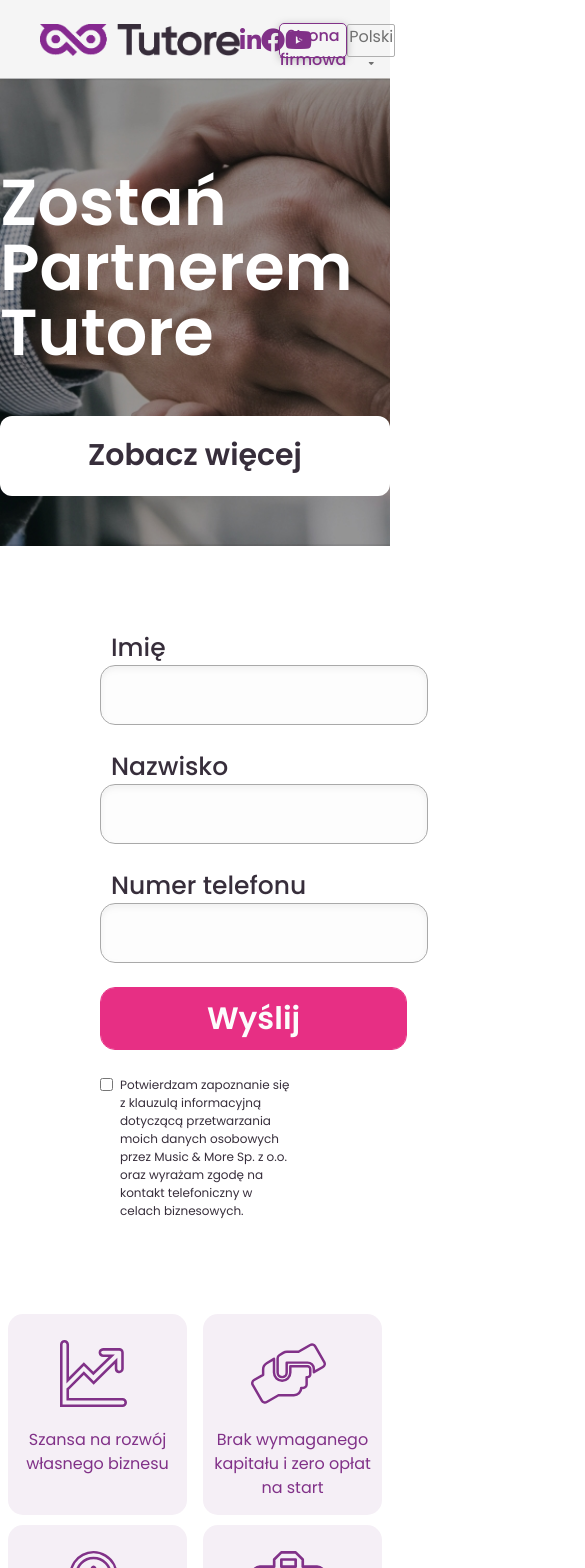
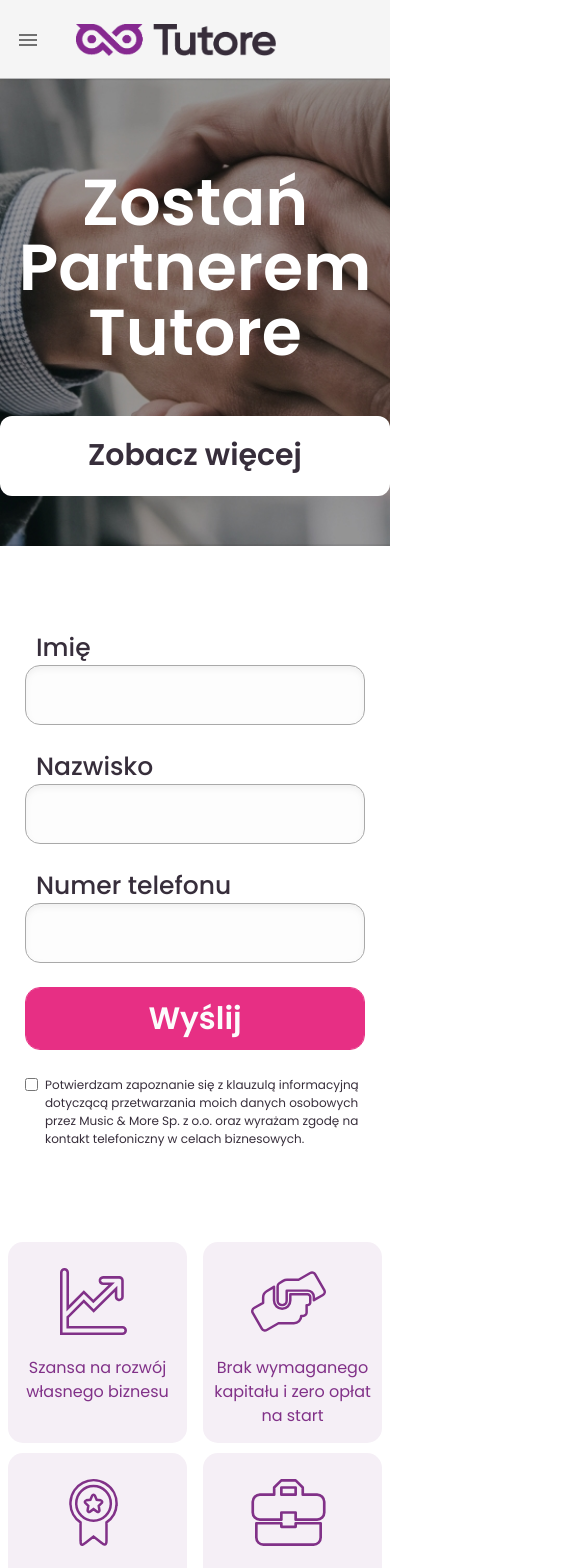
Before and after one commit to VladWorkRepo/tutore-page, a Vue app: page / in a window 390 px wide. Shown: the top 1568 px of the page, 585 px wide, since content can reach past the window. Built offline with nearby package versions, Linux system fonts and the light colour scheme.

Commit message:
responsive xs sm + hamburger

```diff
--- a/src/components/layouts/TheHeader.vue
+++ b/src/components/layouts/TheHeader.vue
@@ -2,72 +2,91 @@
     <nav>
         <v-app-bar
         flat
-
         style="height: 90px"
         >
+        <v-app-bar-nav-icon class="hamburger" @click="drawer = !drawer"></v-app-bar-nav-icon>
         <v-container style="height: 96px">
             <v-row class="ma-0">
-                <v-col offset-lg='1' offset-xl='2' lg='10' xl='8' style="height: 96px" class='d-flex align-center'>
+                <v-col offset-lg='1' offset-xl='2' lg='10' xl='8' style="height: 96px" class='d-flex align-center jusify-space-between'>
                     <img width="200" src="../../assets/logo/main_logo.webp" alt="Tutore">
                     <v-spacer></v-spacer>
-                    <div class="actions d-flex align-center justify-space-between">
-                        <div style="width: 25%" class="actions_social d-flex justify-space-between">
-                            <i class="fab fa-linkedin-in" style="font-size:24px; color:#813188"></i>
-                            <i class="fab fa-facebook" style="font-size:24px; color:#813188"></i>
-                            <i class="fab fa-youtube" style="font-size:24px; color:#813188" ></i>
-                        </div>
-                        <button class="actions_button">Strona firmowa</button>
-                        <v-menu offset-y>
-                            <template v-slot:activator="{ on }">
-                                <button class="dropdown_button" v-on="on">
-                                    Polski
-                                    <i class="fas fa-caret-down" style="font-size:8px; color:#707070" ></i>
-                                </button>
-                            </template>
-                            <v-list>
-                                <v-list-item >
-                                    <v-list-item-title>Francuski</v-list-item-title>
-                                </v-list-item>
-                            </v-list>
-                        </v-menu>
+                    <div class="action-btn">
+                      <basic-head-buttons></basic-head-buttons>
                     </div>
                 </v-col>
             </v-row>
         </v-container>
         </v-app-bar>
 
+         <v-navigation-drawer class="nav-draw" app v-model="drawer" >
+            <v-list>
+                <v-list-item>
+                    <v-list-item-content class="list-items">
+                        <basic-head-buttons mode="column-direction" action-mode="social-mode">
+                             <img width="200" src="../../assets/logo/main_logo.webp" alt="Tutore">
+                        </basic-head-buttons>
+                    </v-list-item-content>
+                </v-list-item>
+            </v-list>
+        </v-navigation-drawer>
     </nav>
 </template>
 
+<script>
+import BasicHeadButtons from '../ui/BasicHeadButtons.vue';
+
+export default {
+    components: {
+        BasicHeadButtons
+    },
+    data() {
+        return {
+            drawer: false
+        };
+    }
+}
+</script>
 <style scoped>
-.actions {
-     width: 40%;
+.nav-draw {
+    display: none;
 }
-.actions_button {
-    width: 165px;
-    height: 35px;
-    font-weight: 500;
-    color: #813188;
-    border: 1px solid #813188;
-    border-radius: 5px;
-    box-shadow: 0 2px 8px rgba(0, 0, 0, 0.26);
+.hamburger {
+    display: none;
+    align-items: flex-end;
+    color:#813188
 }
-
-.actions_button:hover {
-    background-color: #e6e1e7;;
+.action-btn {
+    margin-right: 0;
+    display: flex;
+    justify-content: flex-end;
 }
-
-.dropdown_button {
-    width: 130px;
-    height: 33px;
-    border: 1px solid #afafaf;
-    color: #707070;
-    border-radius: 2px;
+.list-items {
+    display: flex;
+    flex-direction: row;
+}
+@media screen and (max-width: 3000px) {
+.action-btn {
+   width: 60%;
+  }
 }
 
 @media screen and (max-width: 1904px) {
-.actions {
-   width: 50%;
+.action-btn {
+   width: 70%;
   }
 }
+
+@media screen and (max-width: 900px) {
+.hamburger {
+   display: flex;
+  }
+
+.action-btn {
+    display: none;
+}
+
+.nav-draw {
+    display: block;
+}
+}
 </style>
--- a/src/components/layouts/ThePromo.vue
+++ b/src/components/layouts/ThePromo.vue
@@ -3,7 +3,7 @@
         <v-row>
             <v-col xl='12'>
                 <div style="height:275px" class="d-flex align-end justify-center">
-                    <h1 style="font-size:65px; line-height:65px" class="white--text">Zostań Partnerem Tutore</h1>
+                    <h1 class="promo-title">Zostań Partnerem Tutore</h1>
                 </div>
             </v-col>
         </v-row>
@@ -20,6 +20,14 @@
     background: transparent url('../../assets/bg/promo_bg.jpg') center/cover no-repeat;
 }
 
+.promo .promo-title {
+    padding: 0 10px 0 10px;
+    text-align: center;
+    color: #fff;
+    font-size:65px;
+    line-height:65px;
+}
+
 button {
     height: 80px;
     width: 400px;
--- a/src/components/partner/PartnerTutore.vue
+++ b/src/components/partner/PartnerTutore.vue
@@ -1,10 +1,10 @@
 <template>
     <section class="partner">
         <v-row class="d-flex align-center">
-            <v-col offset-xl='0' offset-lg='0' offset-md='0' xl='5' lg='6' md='11' class='partner-bg'>
+            <v-col offset-xl='0' offset-lg='0' offset-md='0' offset-sm='1' cols='12' xl='5' lg='6' md='11' sm='10' class='partner-bg'>
                 <img src="../../assets/bg/partner-tutore-bg.png" alt="#">
             </v-col>
-            <v-col offset-xl='1' offset-lg='0' offset-md='1' xl='5' lg='6' md='10'>
+            <v-col offset-xl='1' offset-lg='0' offset-md='1'  offset-sm='1' cols='12' xl='5' lg='6' md='10' sm='10'>
                 <h2 class="partner-title">Czym zajmuje się Partner Tutore?</h2>
                 <p>Twoim zadaniem będzie reprezentowanie szkoły Tutore na lokalnym rynku. Do Twoich obowiązków będzie należało:</p>
                 <ul class="respons">
--- a/src/components/partner/StepByStep.vue
+++ b/src/components/partner/StepByStep.vue
@@ -1,10 +1,10 @@
 <template>
     <section class="step">
         <v-row class="d-flex align-end">
-            <v-col offset-xl='1' xl='4' lg='6' md='6' class="step-bg d-flex justify-center">
+            <v-col offset-xl='1' offset-lg='0' offset-md='0' offset-sm='1' cols='12' xl='4' lg='6' md='6' sm='10' class="step-bg d-flex justify-center">
                 <img src="../../assets/bg/steps-bg.png" alt="#">
             </v-col>
-            <v-col offset-xl='1' xl='4' lg='5' md='6'>
+            <v-col offset-xl='1'  offset-lg='0' offset-md='0' offset-sm='1' cols='12' xl='4' lg='5' md='6' sm='10'>
                 <h2 class="steps-title">Start krok po kroku</h2>
                 <div class="steps">
                     <div class="steps-content">
--- a/src/components/plates/DownPlates.vue
+++ b/src/components/plates/DownPlates.vue
@@ -4,7 +4,7 @@
             <v-col xl='3' lg='5'>
                 <h2 class="plates-title">Dlaczego warto?</h2>
             </v-col>
-            <v-col xl='12' lg='12' md='12' class="d-flex justify-space-around flex-wrap">
+            <v-col cols='12' xl='12' lg='12' md='12' sm='12' class="d-flex justify-space-around flex-wrap">
                 <div class="card">
                     <div class="card-icon">
                         <img src="../../assets/icons/hands-helping.svg" alt="reasons">
@@ -87,8 +87,15 @@
 }
 
 @media screen and (max-width: 1904px) {
-.plates {
-    padding: 145px 50px 0 50px;
+    .plates {
+        padding: 145px 50px 0 50px;
+    }
 }
+
+@media screen and (max-width: 600px) {
+    .card {
+        width: 290px;
+    }
 }
+
 </style>
--- a/src/components/plates/UpperPlates.vue
+++ b/src/components/plates/UpperPlates.vue
@@ -1,7 +1,7 @@
 <template>
     <section class="plates">
         <v-row>
-            <v-col offset-xl='1' offset-md='1' offset-lg='0' md='10' lg='12' xl="10" class="d-flex justify-space-around flex-wrap">
+            <v-col offset-xl='1' offset-md='1' offset-lg='0' offset-sm='1' cols='12' sm='10' md='10' lg='12' xl="10" class="d-flex justify-space-around flex-wrap">
                 <div class="card">
                     <div class="card-icon">
                         <img src="../../assets/icons/arrow.svg" alt="reasons">
--- a/src/components/ui/BasicForm.vue
+++ b/src/components/ui/BasicForm.vue
@@ -101,4 +101,46 @@
    padding: 84px 100px 84px 100px;
   }
 }
+
+@media screen and (max-width: 450px) {
+form {
+   padding: 84px 25px 84px 25px;
+}
+
+.inputField {
+    width: 100%;
+    height: 60px;
+    background: #FCFCFC 0% 0% no-repeat padding-box;
+    box-shadow: inset 0px 3px 6px #00000017;
+    border: 1px solid #707070;
+    border-radius: 15px;
+    opacity: 0.6;
+}
+
+.inputLabel {
+    width: 220px;
+    height: 35px;
+    margin-left: 11px;
+    display: block;
+    color: #372E3B;
+    font-size: 25px;
+    font-style: normal;
+    font-weight: 500;
+    line-height: 36px;
+}
+
+button {
+    width: 100%;
+    height: 63px;
+    background: #E72F84 0% 0% no-repeat padding-box;
+    border: 1px solid #E72F84;
+    border-radius: 15px;
+    color: #FCFCFC;
+    font-size: 31px;
+    font-weight: bold;
+}
+.white-text {
+    color: #FCFCFC;
+}
+}
 </style>
--- /dev/null
+++ b/src/components/ui/BasicHeadButtons.vue
@@ -0,0 +1,86 @@
+<template>
+
+    <div class="actions" :class="mode">
+          <div class="actions_social" :class="actionMode">
+            <i class="fab fa-linkedin-in" style="font-size:24px; color:#813188"></i>
+            <i class="fab fa-facebook" style="font-size:24px; color:#813188"></i>
+            <i class="fab fa-youtube" style="font-size:24px; color:#813188" ></i>
+        </div>
+        <button class="actions_button">Strona firmowa</button>
+        <v-menu offset-y>
+            <template v-slot:activator="{ on }">
+                <button class="dropdown_button" v-on="on">
+                    Polski
+                    <i class="ml-5 fas fa-caret-down" style="font-size:8px; color:#707070" ></i>
+                </button>
+            </template>
+            <v-list>
+                <v-list-item >
+                    <!-- langs goes here -->
+                </v-list-item>
+            </v-list>
+        </v-menu>
+        <slot class="slot"></slot>
+    </div>
+</template>
+
+<script>
+export default {
+    props: ['mode', 'actionMode']
+}
+</script>
+
+<style scoped>
+.actions {
+    width: 70%;
+    display: flex;
+    align-items: center;
+    justify-content: space-around;
+}
+
+.actions_social {
+    width: 25%;
+    display: flex;
+    justify-content: space-around;
+    align-items: space-between;
+}
+
+.social-mode {
+    width: 50%;
+}
+
+img {
+    margin-top: 20px;
+    margin-bottom: 30px;
+}
+
+.column-direction {
+    height: 220px;
+    display: flex;
+    flex-direction: column-reverse;
+    align-items: flex-start;
+    justify-content: space-between;
+}
+
+.actions_button {
+    width: 165px;
+    height: 35px;
+    font-weight: 500;
+    color: #813188;
+    border: 1px solid #813188;
+    border-radius: 5px;
+    box-shadow: 0 2px 8px rgba(0, 0, 0, 0.26);
+}
+
+.actions_button:hover {
+    background-color: #e6e1e7;;
+}
+
+.dropdown_button {
+    width: 130px;
+    height: 33px;
+    border: 1px solid #afafaf;
+    color: #707070;
+    border-radius: 2px;
+}
+</style>
```
Also changed, not shown: src/components/partner/BePartner.vue (+9 -2 lines), src/components/ui/BasicAboutTemplate.vue (+34 -4 lines).
